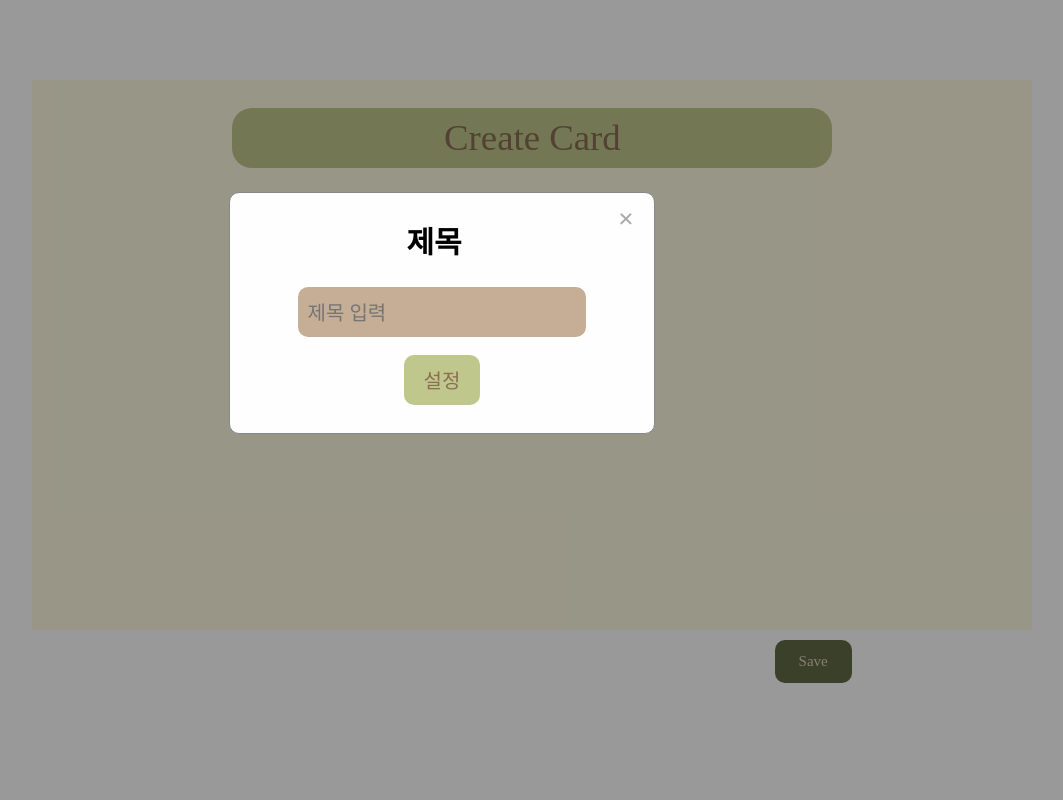
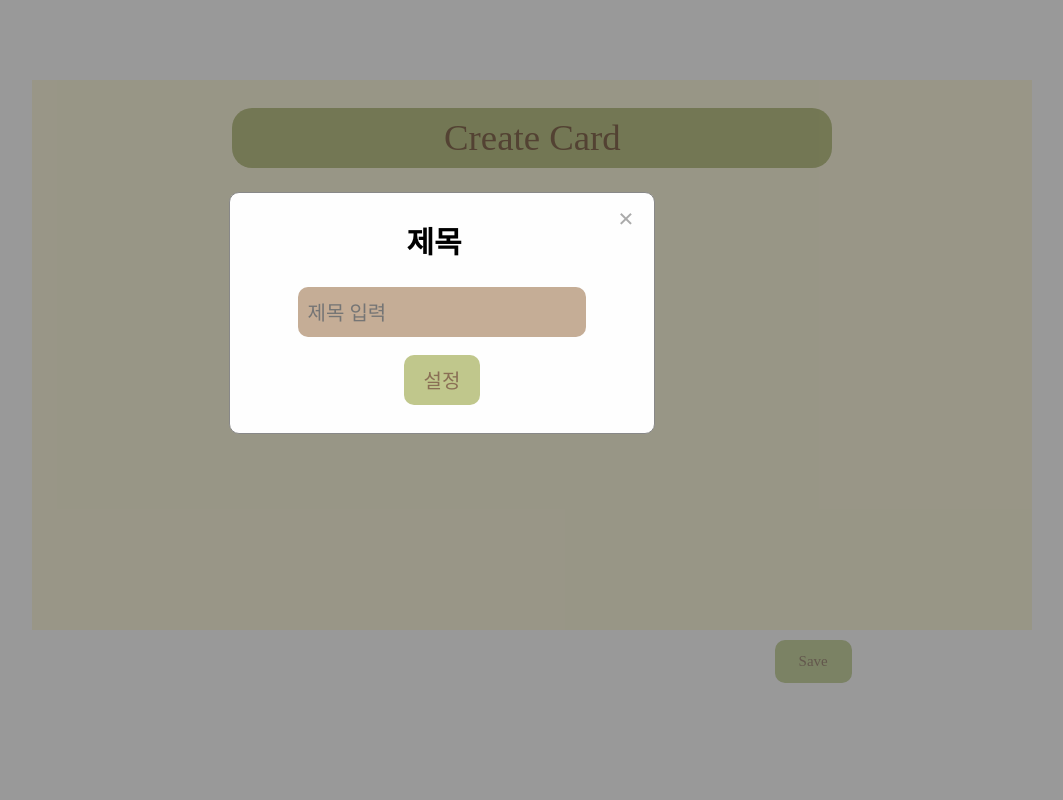
Before and after one commit to wizardwid/MMQ_Project, a Flask app: page /flashcards in a window 1280 px wide, with the pointer over the restyled element. Shown: the whole page, without its empty margins (198-1261 px from the left). Run offline with Flask 3, Linux system fonts and the light colour scheme; the visitor is signed in with stand-in values (Sample User, id 1); data comes from the database, SQL or seed files in the repository; some web fonts are replaced.

Commit message:
button hover 수정

```diff
--- a/static/flashcards.css
+++ b/static/flashcards.css
@@ -217,6 +217,6 @@ textarea::placeholder {
 }
 
 #savebtn:hover{
-    background-color: #626B46;
-    color: #e4d1c0;
+    background-color: #ccd8a7;
+    color: #a4907e;
 }
--- a/static/quiz.css
+++ b/static/quiz.css
@@ -228,6 +228,6 @@ input::placeholder{
 }
 
 #savebtn:hover{
-    background-color: #626B46;
-    color: #e4d1c0;
+    background-color: #ccd8a7;
+    color: #a4907e;
 }
--- a/static/view_card.css
+++ b/static/view_card.css
@@ -151,8 +151,8 @@ textarea::placeholder {
 }
 
 #savebtn:hover, #playbtn:hover{
-    background-color: #626B46;
-    color: #e4d1c0;
+    background-color: #ccd8a7;
+    color: #a4907e;
 }
 
 /* 모달 스타일 */
--- a/static/view_quiz.css
+++ b/static/view_quiz.css
@@ -162,8 +162,8 @@ body::-webkit-scrollbar {
 }
 
 #savebtn:hover, #playbtn:hover{
-    background-color: #626B46;
-    color: #e4d1c0;
+    background-color: #ccd8a7;
+    color: #a4907e;
 }
 
 /* 모달 스타일 */
```
